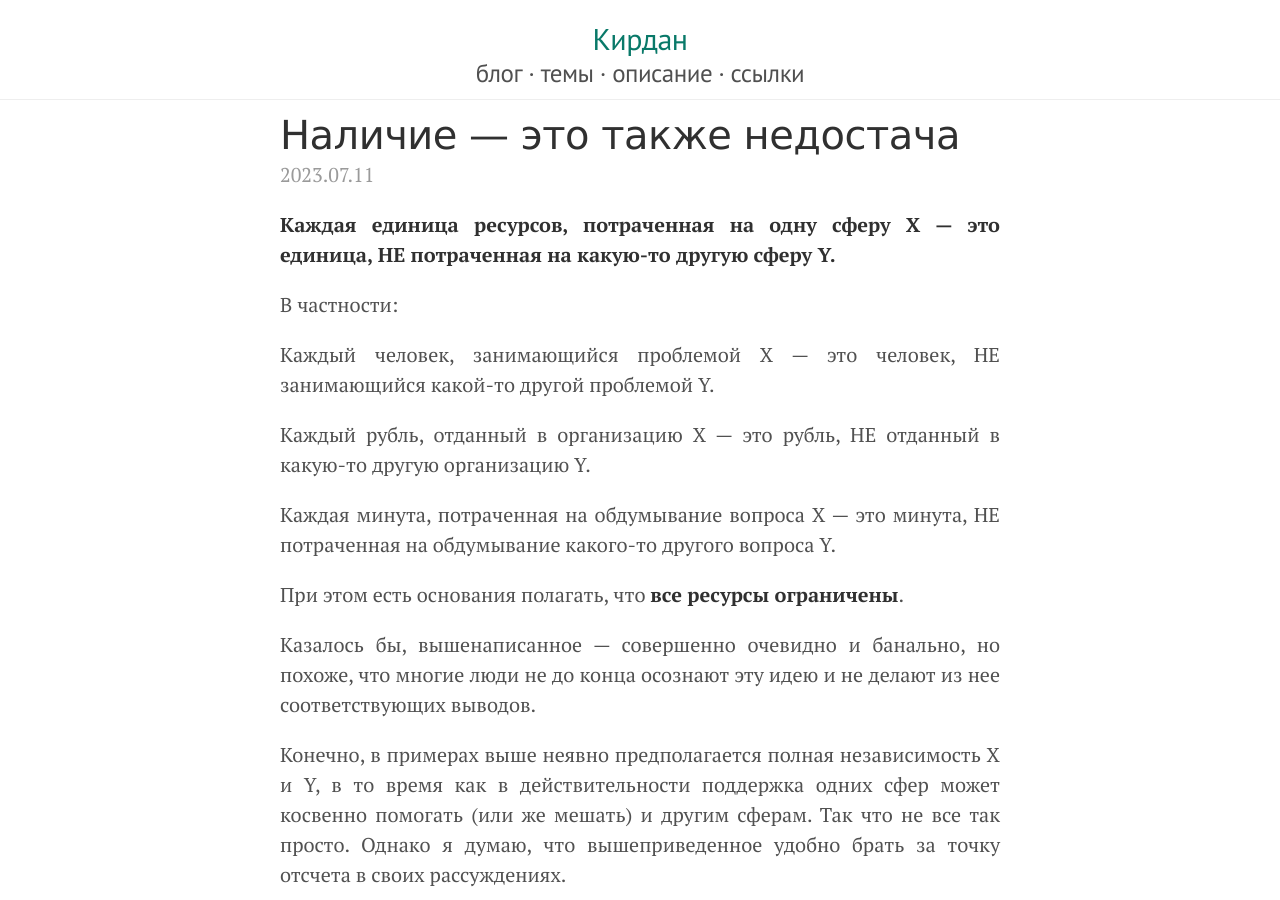
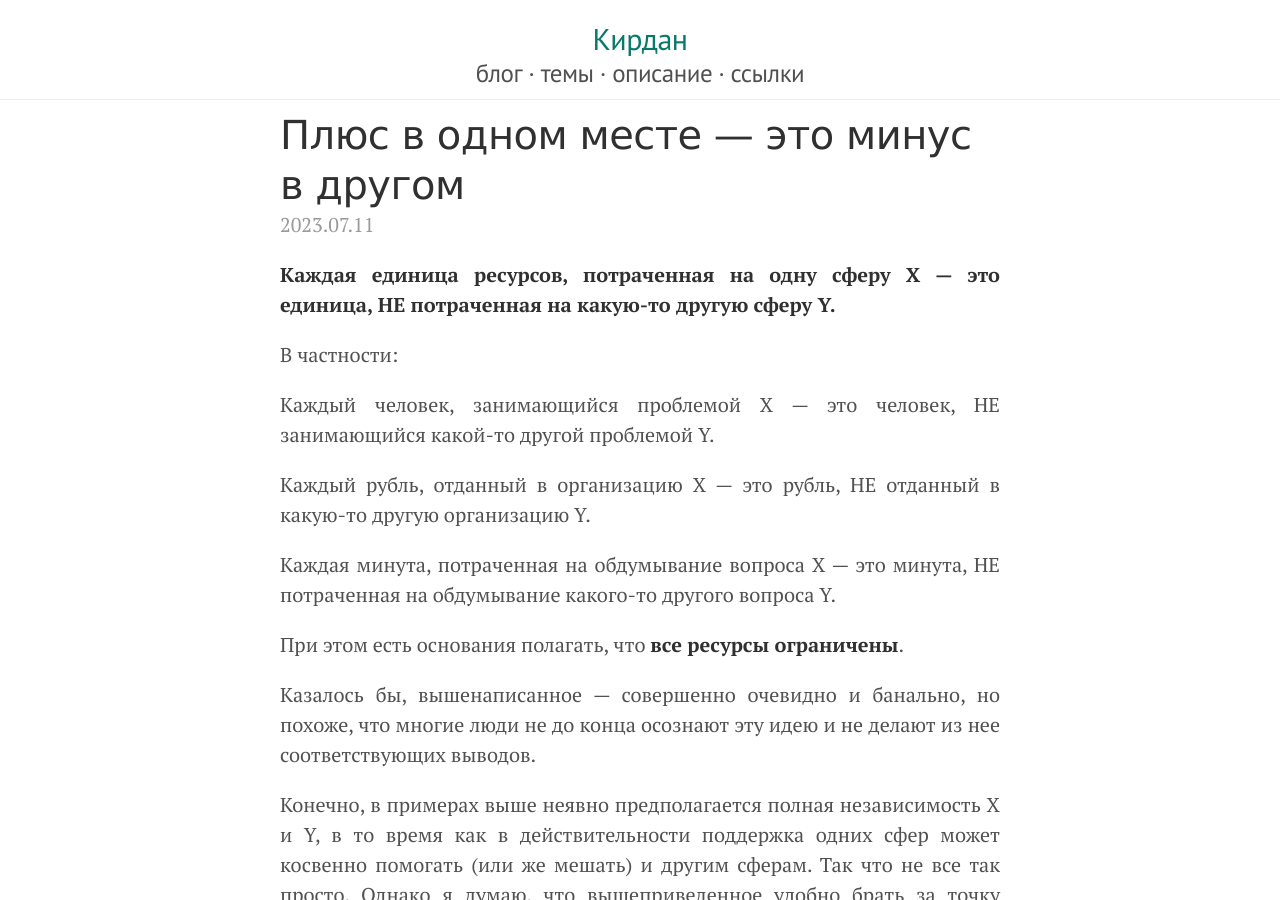
Before and after one commit to KKirdan/kkirdan.github.io, a Jekyll site: the page built from blog/_posts/3. average/2023-07-11-a2.md, in a window 1280 px wide and 900 px high. Built offline with Jekyll 4.4.1, drawn with Linux system fonts in a browser that asks for light colours.

Commit message:
Update 2023-07-11-a2.md

```diff
--- a/blog/_posts/3. average/2023-07-11-a2.md
+++ b/blog/_posts/3. average/2023-07-11-a2.md
@@ -1,6 +1,6 @@
 ---
 layout: post
-title: "Наличие — это также недостача"
+title: "Плюс в одном месте — это минус в другом"
 show_title: true
 unixtime: 1689025555
 vk:
```
